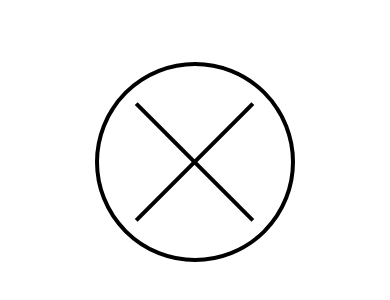
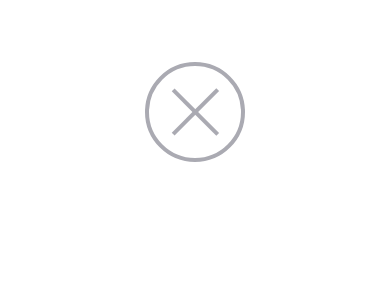
Before and after one commit to georgieff/circleanim, a plain HTML site: page index.html in a window 390 px wide. Shown: the part 146-446 px from the top of the page. Drawn offline with Linux system fonts and the light colour scheme.

Commit message:
responsive and w/h adjusments

```diff
--- a/index.html
+++ b/index.html
@@ -11,10 +11,10 @@
   .circle1 {
     position: relative;
     display: inline-block;
-    border: 4px solid black;
+    border: 4px solid #aaaab2;
     border-radius: 50%;
-    width: 200px;
-    height: 200px;
+    width: 210px;
+    height: 210px;
     -webkit-box-sizing: border-box;
     box-sizing: border-box;
 
@@ -36,13 +36,11 @@
     display: inline-block;
     height: 4px;
     margin-top: -2px;
-    background: black;
-    vertical-align: middle;
-    line-height: 200px;
+    background: #aaaab2;
     -webkit-transform: rotate(45deg);
     transform: rotate(45deg);
-    -webkit-animation: sizeit .8s .5s ease-in-out forwards;
-    animation: sizeit .8s .5s ease-in-out forwards;
+    -webkit-animation: sizeit .8s .6s ease-in-out forwards;
+    animation: sizeit .8s .6s ease-in-out forwards;
   }
   .circle1:after {
     -webkit-transform: rotate(-45deg);
@@ -60,12 +58,26 @@
 
   @-webkit-keyframes sizeit {
     0% { left: 50%; left: 50%; }
-    100% { left: 7%; right: 7%;}
+    100% { left: 16%; right: 16%;}
   }
   @keyframes sizeit {
     0% { left: 50%; left: 50%; }
-    100% { left: 7%; right: 7%;}
+    100% { left: 16%; right: 16%;}
   }
+
+  @media only screen and (max-width: 1280px) {
+    .circle1 {
+      width: 160px;
+      height: 160px;
+    }
+  }
+    @media only screen and (max-width: 820px) {
+    .circle1 {
+      width: 100px;
+      height: 100px;
+    }
+  }
+
 </style>
 </head>
 <body>
```
Also changed, not shown: 1 other file.
